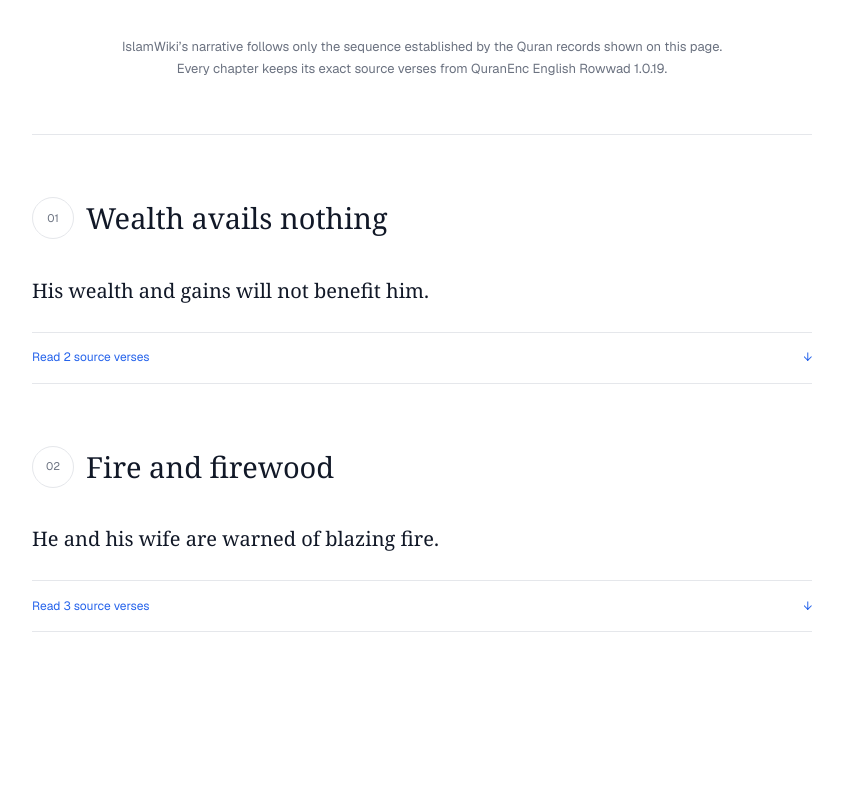
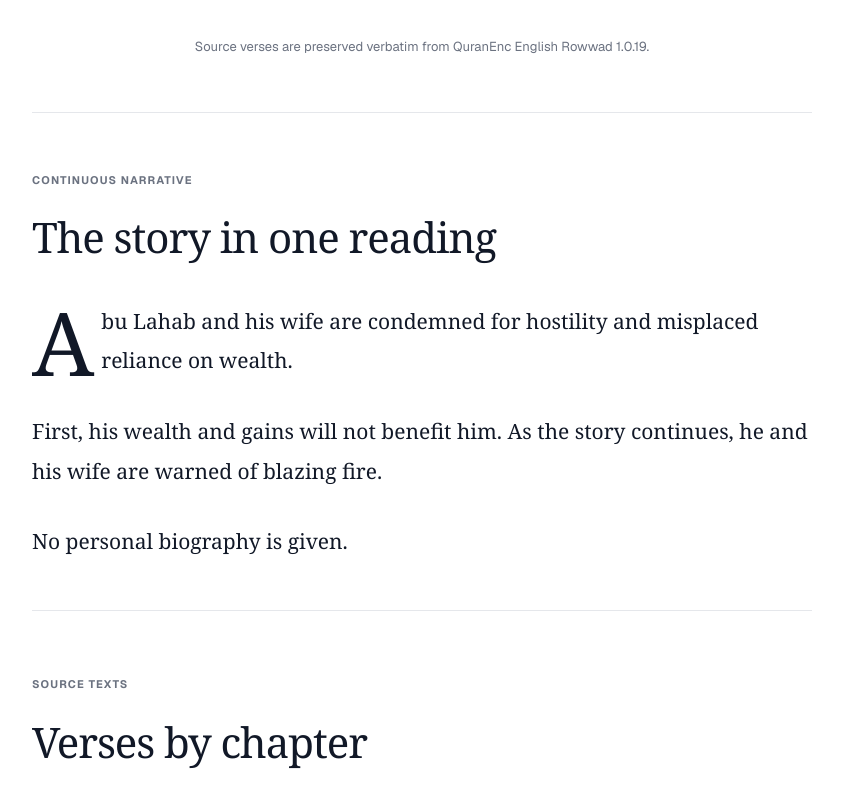
Before and after one commit to saitakarcesme/WikiTefsir, a Next.js app: page /stories/abu-lahab in a window 1280 px wide. Shown: the part 367-1160 px from the top of the page, without its empty margins (218-1061 px from the left). Before the commit the page ends 1099 px from the top, so only its background shows below. Built offline with nearby package versions, Linux system fonts and the light colour scheme; no server answers.

Commit message:
chore(snapshot): save 4 file change(s)

```diff
--- a/app/reader.css
+++ b/app/reader.css
@@ -846,14 +846,20 @@ body.source-panel-open .quran-article-layout .wiki-infobox { display: none; }
 .atlas-overview { width: min(1120px,calc(100vw - 36px)); height: min(72svh,690px); display: grid; place-items: center; position: relative; }
 .atlas-allah-mosaic { width: 100%; height: 100%; overflow: visible; }
 .atlas-mosaic-grid { width: 100%; height: 100%; display: grid; grid-template-columns: repeat(36,minmax(0,1fr)); grid-template-rows: repeat(18,minmax(0,1fr)); gap: 3px; }
-.atlas-mosaic-grid button { min-width: 0; min-height: 0; padding: 0; background: var(--reader-ink); border: 0; border-radius: 3px; opacity: .9; transition: opacity .15s ease, transform .15s ease, background .15s ease; }
-.atlas-mosaic-grid button:hover, .atlas-mosaic-grid button:focus-visible { z-index: 2; background: var(--reader-blue); opacity: 1; transform: scale(1.55); outline: 0; }
+.atlas-mosaic-grid span { min-width: 0; min-height: 0; display: block; background: var(--reader-ink); border-radius: 3px; opacity: .9; }
 .atlas-overview > p { margin: 0; position: absolute; bottom: 8px; color: var(--reader-muted); font-size: 11px; }
 
 /* Source documents stay split-pane on desktop and become a light handoff on phones */
 .source-mobile-fallback { display: none; }
 
 /* Narrative first; exact source passages stay one tap away */
+.story-continuous { padding: 58px 0 18px; border-bottom: 1px solid var(--reader-line); }
+.story-continuous h2, .story-source-heading h2 { margin: 10px 0 28px; font-family: Georgia,'Times New Roman',serif; font-size: clamp(30px,5vw,42px); font-weight: 500; letter-spacing: -.025em; }
+.story-continuous p { margin: 0 0 1.45em; color: var(--reader-ink); font-family: Georgia,'Times New Roman',serif; font-size: 21px; line-height: 1.9; }
+.story-continuous p:first-of-type::first-letter { margin: .08em .08em 0 0; float: left; color: var(--reader-ink); font-size: 4.2em; line-height: .75; }
+.story-source-heading { padding: 64px 0 0; }
+.story-source-heading h2 { margin-bottom: 0; }
+.story-source-heading + .story-prose > section { padding-top: 42px; }
 .story-narrative { margin: 0; color: var(--reader-ink); font-family: Georgia,'Times New Roman',serif; font-size: 20px; line-height: 1.9; }
 .story-sources { margin-top: 22px; border-top: 1px solid var(--reader-line); border-bottom: 1px solid var(--reader-line); }
 .story-sources > summary { min-height: 50px; display: flex; align-items: center; justify-content: space-between; gap: 16px; color: var(--reader-blue); cursor: pointer; font-size: 12px; list-style: none; }
@@ -897,5 +903,7 @@ body.source-panel-open .quran-article-layout .wiki-infobox { display: none; }
   .verse-row { padding-block: 24px; }
   .verse-tools > summary { min-height: 48px; font-size: 13px; }
   .story-reader-header > p { font-size: 25px; }
+  .story-continuous { padding-top: 42px; }
+  .story-continuous p { font-size: 18px; line-height: 1.85; }
   .story-narrative { font-size: 18px; line-height: 1.8; }
 }
--- a/app/stories/[slug]/page.tsx
+++ b/app/stories/[slug]/page.tsx
@@ -3,7 +3,7 @@ import Link from 'next/link';
 import { notFound } from 'next/navigation';
 import { SiteHeader } from '@/app/components/site-header';
 import { SourceDrawer } from '@/app/components/source-drawer';
-import { getAllPeople, getPersonBySlug } from '@/lib/people';
+import { getAllPeople, getPersonBySlug, type PersonRecord } from '@/lib/people';
 import { getPersonKind, getPersonName } from '@/lib/person-locale';
 import { getSurahByNumber, getSurahHref, getTranslation, getTranslationMetadata, getVerse } from '@/lib/quran';
 import { getLocale } from '@/lib/server-locale';
@@ -12,6 +12,26 @@ import { getQuranPdfSource } from '@/lib/sources';
 export const dynamicParams = false;
 export function generateStaticParams() { return getAllPeople().filter((person) => person.narrative.length > 1).map((person) => ({ slug: person.slug })); }
 type StoryPageProps = { params: Promise<{ slug: string }> };
+
+function buildEnglishStory(person: PersonRecord) {
+  const transitions = ['First,', 'As the story continues,', 'Later,', 'Then,', 'At the next decisive moment,', 'Afterward,', 'In the events that follow,', 'Finally,'];
+  const sentences = person.narrative.map((stage, index) => {
+    const summary = `${stage.summary.charAt(0).toLocaleLowerCase('en-US')}${stage.summary.slice(1)}`;
+    return `${transitions[Math.min(index, transitions.length - 1)]} ${summary}`;
+  });
+  const paragraphs: string[] = [];
+  for (let index = 0; index < sentences.length; index += 2) paragraphs.push(sentences.slice(index, index + 2).join(' '));
+  return [person.introduction, ...paragraphs, person.closingNote];
+}
+
+function buildTurkishStory(person: PersonRecord, name: string) {
+  const chapterCount = person.narrative.length;
+  return [
+    `${name} kıssası, Kur’an’ın farklı surelerde anlattığı ${chapterCount} safha bir araya getirilerek kronolojik bir okuma hâline getirilmiştir.`,
+    `Anlatı, Kur’an’ın açıkça bildirdiği olayların dışına çıkmaz. Her geçişin altında ilgili Türkçe kaynak ayetleri bulunur; böylece hikâye kesintisiz okunurken dayandığı metin de doğrudan görülebilir.`,
+    `Kur’an’ın ayrıntı vermediği hayat dönemleri tamamlanmış gibi gösterilmez; kıssa, vahyin bıraktığı yerde sona erer.`,
+  ];
+}
 
 export async function generateMetadata({ params }: StoryPageProps): Promise<Metadata> {
   const person = getPersonBySlug((await params).slug);
@@ -24,13 +44,21 @@ export default async function StoryPage({ params }: StoryPageProps) {
   const person = getPersonBySlug((await params).slug);
   if (!person || person.narrative.length < 2) notFound();
   const translation = getTranslationMetadata(locale);
+  const personName = getPersonName(person, locale);
+  const storyParagraphs = tr ? buildTurkishStory(person, personName) : buildEnglishStory(person);
   return <main><SiteHeader /><article className="story-reader">
-    <nav className="breadcrumbs"><Link href="/">{tr ? 'Ana sayfa' : 'Home'}</Link><span>›</span><Link href="/stories">{tr ? 'Kıssalar' : 'Stories'}</Link><span>›</span>{getPersonName(person, locale)}</nav>
-    <header className="story-reader-header"><span className="reader-overline">{getPersonKind(person, locale)} · {person.narrative.length} {tr ? 'bölüm' : 'chapters'}</span><h1>{getPersonName(person, locale)}</h1><p lang="ar" dir="rtl">{person.arabic}</p><div>{tr ? `IslamWiki anlatısı yalnızca bu sayfada gösterilen Kur’an kayıtlarının kurduğu olay sırasına dayanır. Her bölümün kaynak ayetleri QuranEnc Türkçe Rowwad ${translation.version} kaydından ayrıca okunabilir.` : `IslamWiki’s narrative follows only the sequence established by the Quran records shown on this page. Every chapter keeps its exact source verses from QuranEnc English Rowwad ${translation.version}.`}</div></header>
+    <nav className="breadcrumbs"><Link href="/">{tr ? 'Ana sayfa' : 'Home'}</Link><span>›</span><Link href="/stories">{tr ? 'Kıssalar' : 'Stories'}</Link><span>›</span>{personName}</nav>
+    <header className="story-reader-header"><span className="reader-overline">{getPersonKind(person, locale)} · {person.narrative.length} {tr ? 'bölüm' : 'chapters'}</span><h1>{personName}</h1><p lang="ar" dir="rtl">{person.arabic}</p><div>{tr ? `Kaynak ayetler QuranEnc Türkçe Rowwad ${translation.version} neşrinden değiştirilmeden gösterilir.` : `Source verses are preserved verbatim from QuranEnc English Rowwad ${translation.version}.`}</div></header>
+    <section className="story-continuous" aria-labelledby="story-reading-title">
+      <span className="reader-overline">{tr ? 'KESİNTİSİZ ANLATI' : 'CONTINUOUS NARRATIVE'}</span>
+      <h2 id="story-reading-title">{tr ? 'Hikâyenin tamamı' : 'The story in one reading'}</h2>
+      {storyParagraphs.map((paragraph, index) => <p key={index}>{paragraph}</p>)}
+    </section>
+    <div className="story-source-heading"><span className="reader-overline">{tr ? 'KAYNAK METİNLER' : 'SOURCE TEXTS'}</span><h2>{tr ? 'Bölümlere göre ayetler' : 'Verses by chapter'}</h2></div>
     <div className="story-prose">
       {person.narrative.map((stage, index) => <section id={stage.id} key={stage.id}>
         <header><small>{String(index + 1).padStart(2, '0')}</small><h2>{tr ? `${index + 1}. bölüm` : stage.title}</h2></header>
-        <p className="story-narrative">{tr ? `${getPersonName(person, locale)} kıssasının bu safhası, farklı ayetlerde anlatılan olayları kronolojik bir akışta bir araya getirir. ${stage.references.length === 1 ? 'Bu bölüm tek bir açık Kur’an kaydına dayanır.' : `Aşağıdaki ${stage.references.length} kaynak ayet olayın başlangıcını, gelişmesini ve sonucunu birlikte gösterir.`}` : stage.summary}</p>
+        <p className="story-narrative">{tr ? `${stage.references.length} ayetlik kaynak dizisi.` : stage.summary}</p>
         <details className="story-sources">
           <summary>{tr ? `${stage.references.length} kaynak ayeti oku` : `Read ${stage.references.length} source ${stage.references.length === 1 ? 'verse' : 'verses'}`} <span aria-hidden="true">↓</span></summary>
           <div>{stage.references.map((reference) => {
```
Also changed, not shown: app/components/knowledge-graph-explorer.tsx (+25 -13 lines), lib/people.ts (+1 -1 lines).
